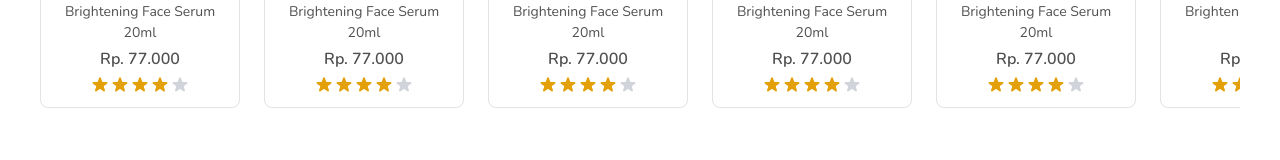
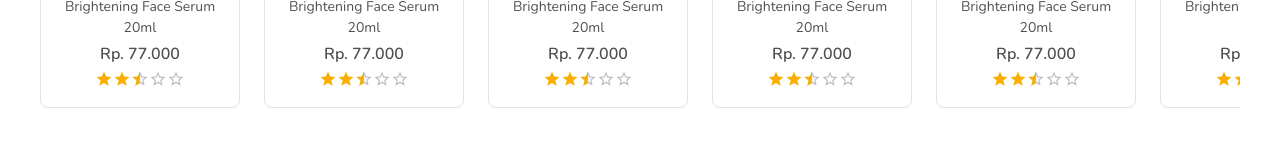
Before and after one commit to exa-extensia/220603-SYNRGY-Preview-Final-Project, a React (Create React App) app: page / in a window 1280 px wide. Shown: the part 1015-1175 px from the top of the page. Built offline with nearby package versions, Linux system fonts and the light colour scheme; a web font is replaced by a local one.

Commit message:
[xa] fix: lg patah hati but fix rating, uninstall flowbite

```diff
--- a/package.json
+++ b/package.json
@@ -10,8 +10,6 @@
     "@testing-library/react": "^13.3.0",
     "@testing-library/user-event": "^13.5.0",
     "axios": "^0.27.2",
-    "flowbite": "^1.4.7",
-    "flowbite-react": "^0.0.25",
     "framer-motion": "^6.3.10",
     "react": "^18.1.0",
     "react-dom": "^18.1.0",
--- a/src/components/sections/home-produktrending/ProdukTrending.js
+++ b/src/components/sections/home-produktrending/ProdukTrending.js
@@ -1,6 +1,6 @@
 import { motion } from "framer-motion";
 import { useRef, useEffect, useState } from "react";
-import { Rating } from "flowbite-react";
+import Rating from "@mui/material/Rating";
 import { Link } from "react-router-dom";
 
 let product = [
@@ -54,13 +54,12 @@ export default function ProdukTrending() {
 											<p className="desc">Brightening Face Serum 20ml</p>
 											<p className="price">Rp. 77.000</p>
 											<div className="rating">
-												<Rating>
-													<Rating.Star />
-													<Rating.Star />
-													<Rating.Star />
-													<Rating.Star />
-													<Rating.Star filled={false} />
-												</Rating>
+												<Rating
+													defaultValue={2.5}
+													precision={0.5}
+													readOnly
+													size="small"
+												/>
 											</div>
 										</div>
 									</motion.div>
--- a/src/pages/ProductDetail/ProductDetail.js
+++ b/src/pages/ProductDetail/ProductDetail.js
@@ -1,6 +1,6 @@
 import Breadcrumb from "../../components/atoms/breadcrumb/BC-ProductDetail";
 import Navbar from "../../components/sections/_navbar/Navbar";
-import { Rating, Tabs } from "flowbite-react";
+import Rating from "@mui/material/Rating";
 import { HiMinusSm, HiPlusSm } from "react-icons/hi";
 import { Link } from "react-router-dom";
 import PD_Tab from "../../components/blocks/pd-tabs/Tabs";
@@ -51,13 +51,12 @@ export default function ProductDetail() {
 								Rp75.000
 							</p>
 							<div className="pd__rating">
-								<Rating>
-									<Rating.Star />
-									<Rating.Star />
-									<Rating.Star />
-									<Rating.Star />
-									<Rating.Star filled={false} />
-								</Rating>
+								<Rating
+									defaultValue={2.5}
+									precision={0.5}
+									readOnly
+									size="small"
+								/>
 							</div>
 							<div className="pd__brand mb-10 mt-10 flex w-full items-center gap-4 rounded-lg bg-cream py-4 px-4 pt-3 lg:w-3/4 xl:w-2/4">
 								<div className="aspect-square h-12 overflow-hidden rounded-md">
```
Also changed, not shown: 1 other file (tests, documents, lock files or other folders).
